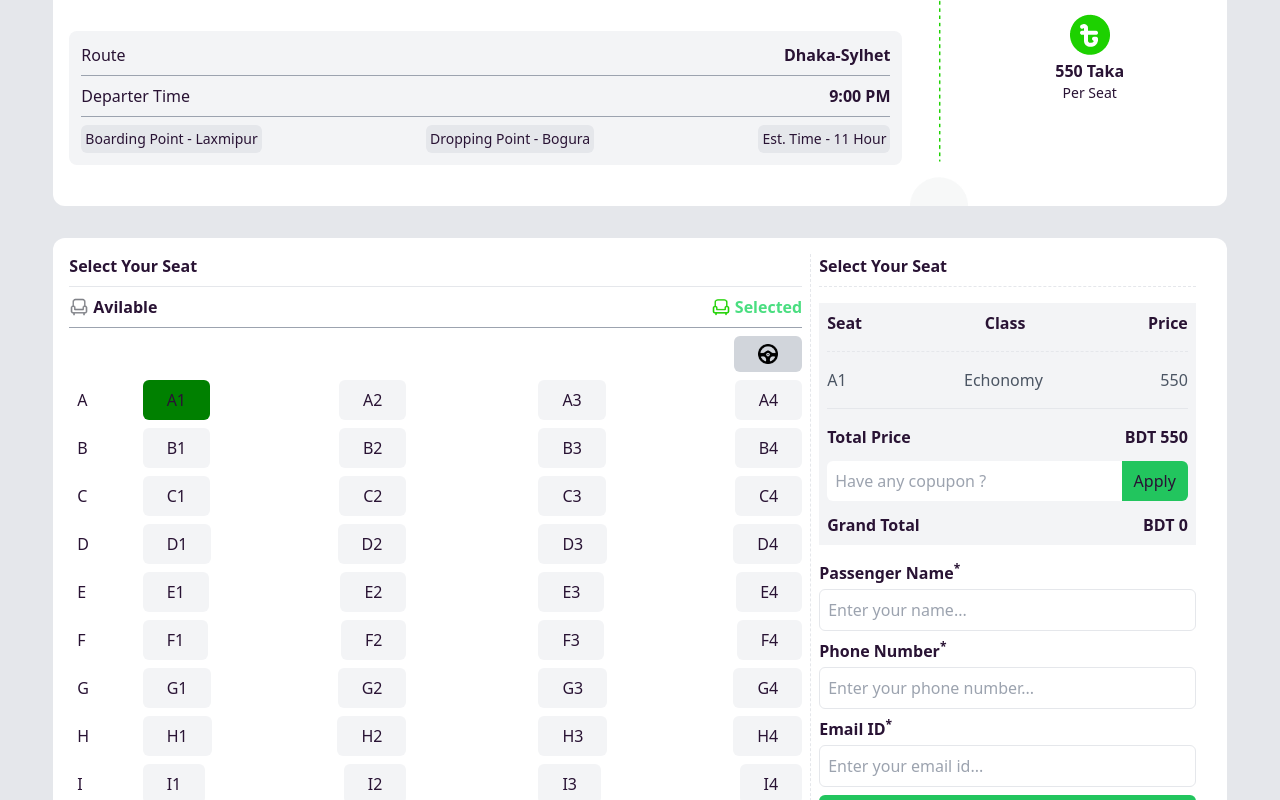
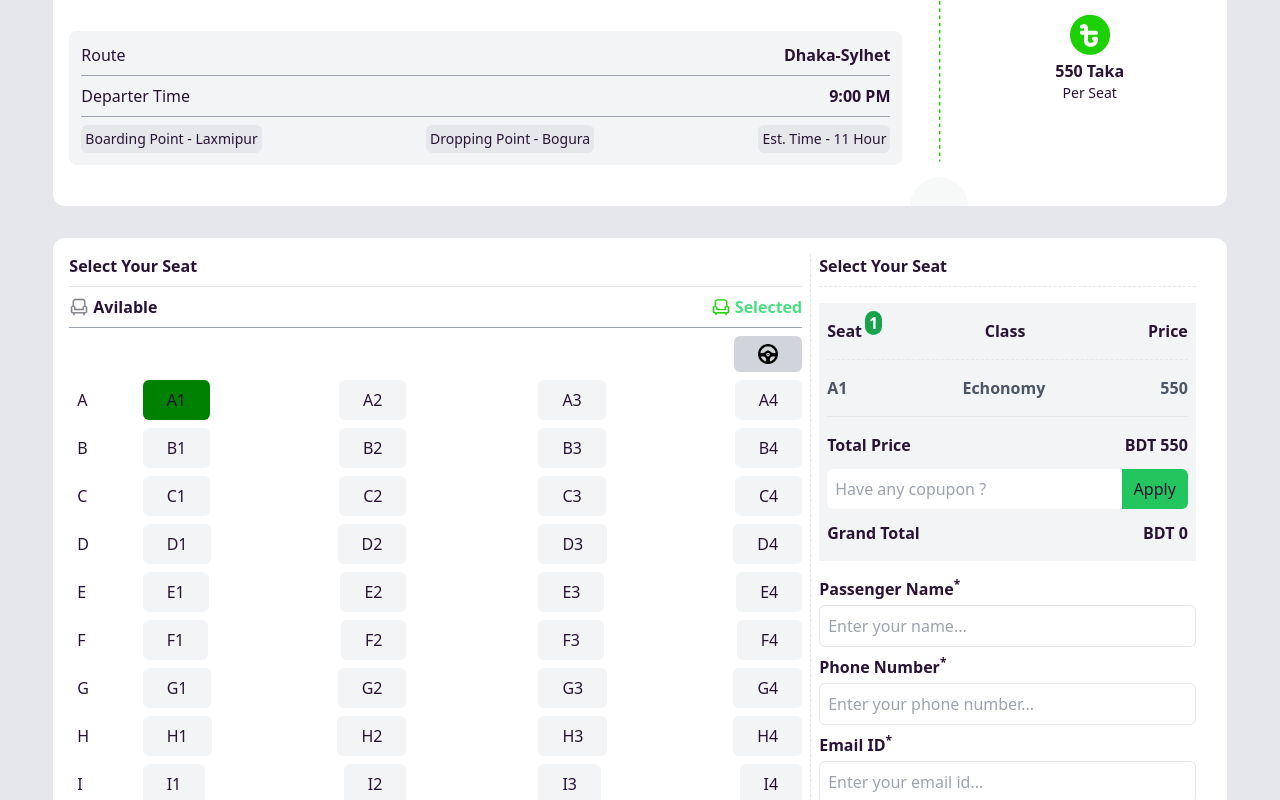
Before and after one commit to mdimamhosen/Assignment_5_9, a website built with Vite: page index.html in a window 1280 px wide. Both pictures are taken after a click on the button "A1". Shown: the part 1262-2062 px from the top of the page. Built offline with nearby package versions, Linux system fonts and the light colour scheme; files whose address does not match are found by name.

Commit message:
final push

```diff
--- a/index.html
+++ b/index.html
@@ -663,9 +663,17 @@
                 class="h-[1px] my-2 border-t border-dashed border-t-gray-200"
               ></div>
               <!-- cart section -->
-              <div class="bg-gray-100 p-2 my-4 flex flex-col gap-y-2">
+              <div class="bg-gray-100 px-2 py-4 my-4 flex flex-col gap-y-2">
                 <div class="flex items-center justify-between">
-                  <h1 class="font-bold">Seat</h1>
+                  <h1 class="font-bold relative">
+                    Seat
+                    <p
+                      id="totalSeat"
+                      class="bg-green-600 absolute -top-2 -right-5 flex justify-center text-white items-center h[17px] w-[17px] rounded-full"
+                    >
+                      0
+                    </p>
+                  </h1>
                   <h1 class="font-bold">Class</h1>
                   <h1 class="font-bold">Price</h1>
                 </div>
--- a/index.js
+++ b/index.js
@@ -19,7 +19,7 @@ function addToCart(seat, seatClass, price) {
 
       const seatInfo = document.createElement("div");
       seatInfo.innerHTML = `
-        <div class="flex justify-between font-thin text-gray-600">
+        <div class="flex justify-between font-semibold text-gray-600">
           <h1>${seat}</h1>
           <h1>${seatClass}</h1>
           <h1>${price}</h1>
@@ -50,6 +50,9 @@ function addToCart(seat, seatClass, price) {
   const leftNumbersOfSeatElement = document.getElementById("leftNumbersOfSeat");
   const leftSeat = 40 - selectedSeatsCount;
   leftNumbersOfSeatElement.innerText = `${leftSeat} Seats Left`;
+
+  const totalSeatElement = document.getElementById("totalSeat");
+  totalSeatElement.innerText = `${selectedSeatsCount}`;
 }
 
 function cuponHandler() {
```
